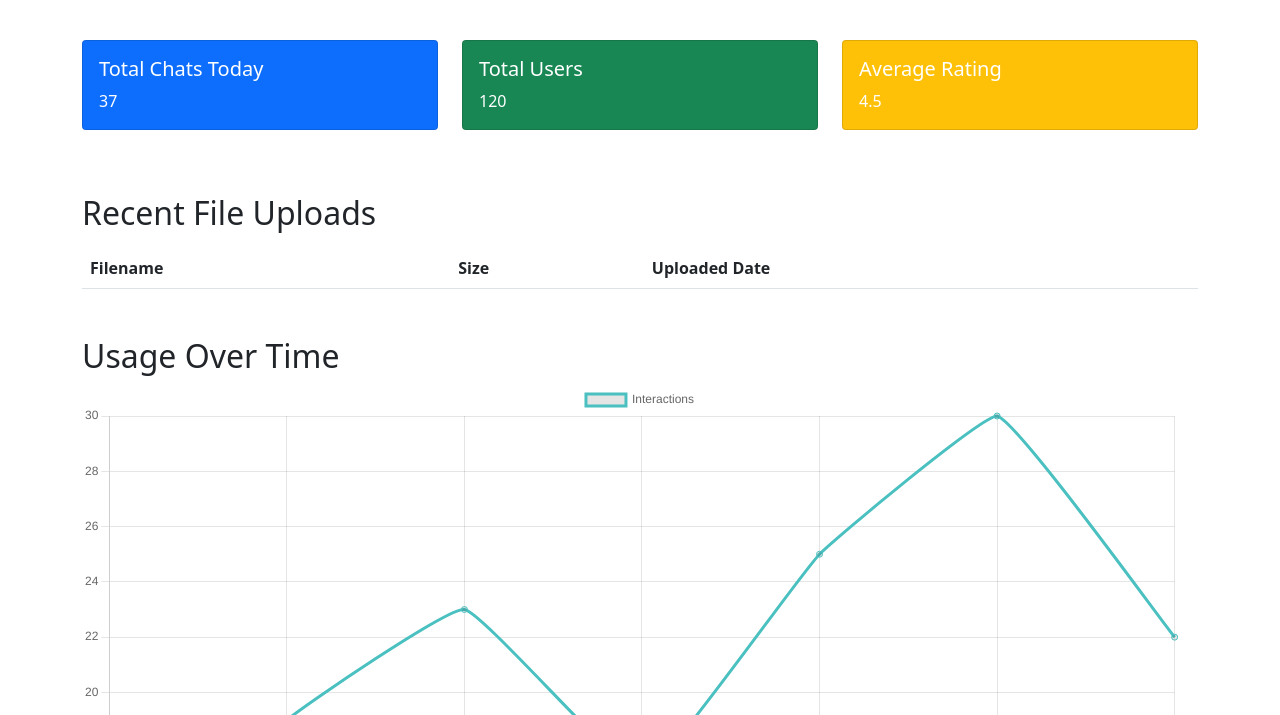
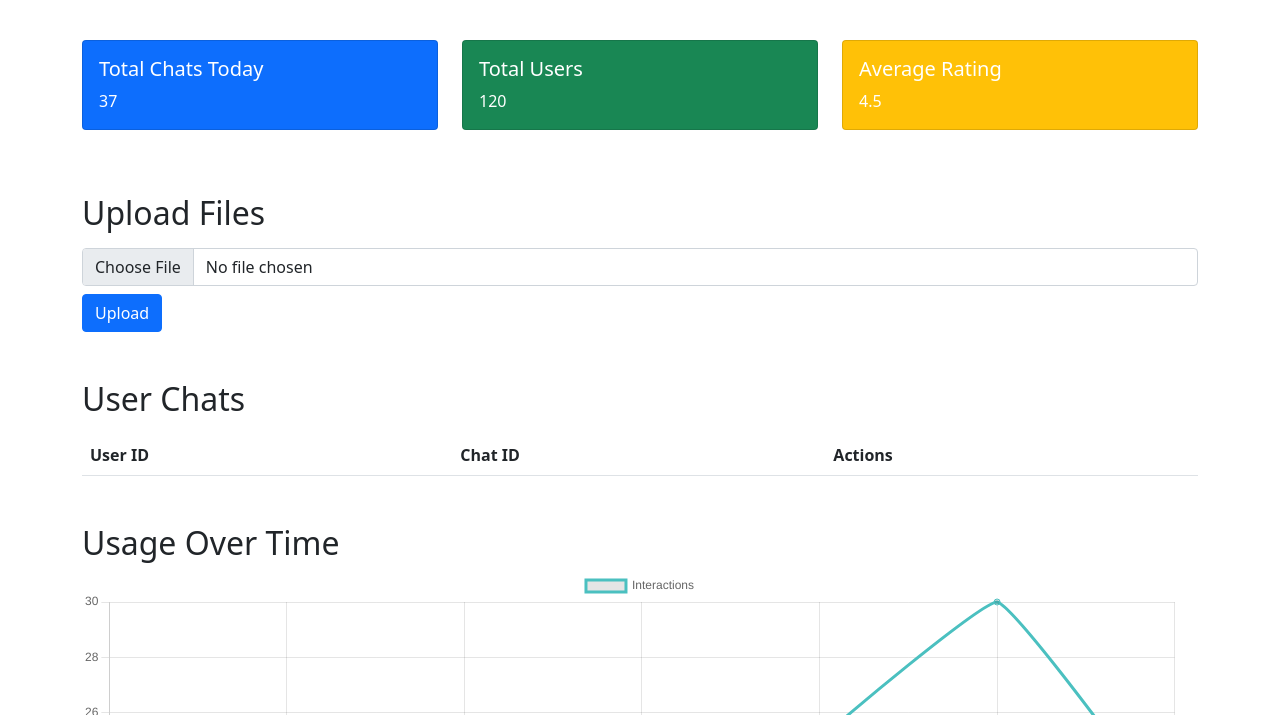
Before and after one commit to x1linwang/teachbot, a Flask app: page /dashboard in a window 1280 px wide. Shown: the part 136-851 px from the top of the page. Run offline with Flask 3, Linux system fonts and the light colour scheme; a user stored in the database is signed in; lists and menus that the app fills with data are empty; some libraries are stand-ins or nearby versions.

Commit message:
iframe fix attempt 1

```diff
--- a/app.py
+++ b/app.py
@@ -206,6 +206,12 @@ def dashboard():
     }
     return render_template('dashboard.html', analytics=analytics_data)
 
+
+@app.after_request
+def add_frame_options_header(response):
+    response.headers['X-Frame-Options'] = 'ALLOWALL'
+    return response
+
 @app.route('/chatbot')
 @login_required
 def chatbot_ui():
--- a/static/chat_2.txt
+++ /dev/null
@@ -1,3 +0,0 @@
-User: Hi again? What is objective function in this course?
-
-Chatbot: Hello! In this course, the objective function refers to the function that you are trying to optimize or minimize in order to achieve a specific goal. It is an essential component in machine learning and AI models as it defines the criteria for success or failure in the optimization process. The objective function could be based on minimizing error, maximizing accuracy, or achieving a certain outcome based on the data and model being used. It helps guide the learning process and decision-making in AI algorithms.
--- a/templates/dashboard.html
+++ b/templates/dashboard.html
@@ -42,21 +42,29 @@
                 </div>
             </div>
         </div>
-        <h2 class="mt-5">Recent File Uploads</h2>
+        <h2 class="mt-5">Upload Files</h2>
+        <div class="mt-3">
+            <input type="file" id="fileInput" class="form-control">
+            <button id="uploadBtn" class="btn btn-primary mt-2">Upload</button>
+        </div>
+        <h2 class="mt-5">User Chats</h2>
         <table class="table table-striped mt-3">
             <thead>
                 <tr>
-                    <th>Filename</th>
-                    <th>Size</th>
-                    <th>Uploaded Date</th>
+                    <th>User ID</th>
+                    <th>Chat ID</th>
+                    <th>Actions</th>
                 </tr>
             </thead>
             <tbody>
-                {% for file in analytics['recent_files'] %}
+                {% for user in users %}
                 <tr>
-                    <td>{{ file['filename'] }}</td>
-                    <td>{{ file['size'] }}</td>
-                    <td>{{ file['uploaded'] }}</td>
+                    <td>{{ user.id }}</td>
+                    <td>{{ user.chat_id }}</td>
+                    <td>
+                        <a href="/api/view-chat?id={{ user.chat_id }}" class="btn btn-sm btn-primary">View</a>
+                        <a href="/api/download-chat?id={{ user.chat_id }}" class="btn btn-sm btn-success">Download</a>
+                    </td>
                 </tr>
                 {% endfor %}
             </tbody>
@@ -84,6 +92,31 @@
                 }
             }
         });
+
+        document.getElementById('uploadBtn').addEventListener('click', () => {
+            const fileInput = document.getElementById('fileInput');
+            if (!fileInput.files.length) {
+                alert('Please select a file to upload.');
+                return;
+            }
+
+            const formData = new FormData();
+            formData.append('file', fileInput.files[0]);
+
+            fetch('/api/upload', {
+                method: 'POST',
+                body: formData
+            })
+            .then(response => response.json())
+            .then(data => {
+                alert(data.message);
+                window.location.reload();
+            })
+            .catch(error => {
+                console.error('Upload failed:', error);
+                alert('File upload failed.');
+            });
+        });
     </script>
 </body>
 </html>
```
Also changed, not shown: static/chat_1.txt (deleted, +0 -35 lines), templates/chatbot.html (+6 -6 lines), 2 other files.
